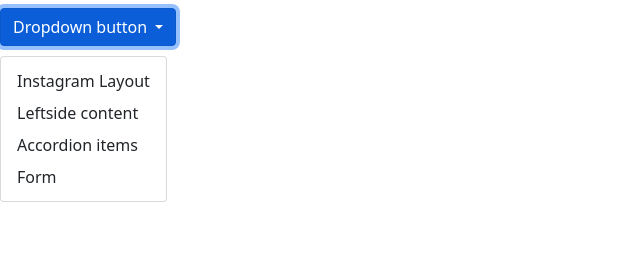
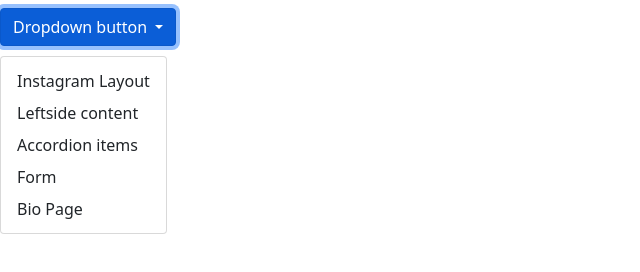
Before and after one commit to PreethiKalyani99/Frontend-development-course-, a plain HTML site: page dropDown.html in a window 1280 px wide. Both pictures are taken after a click on the button "Dropdown button". Shown: the full height of the page, 0-640 px from the left. Drawn offline with nearby package versions, Linux system fonts and the light colour scheme.

Commit message:
added bio page option

```diff
--- a/dropDown.html
+++ b/dropDown.html
@@ -14,6 +14,7 @@
           <li><a class="dropdown-item" href="leftsideContent.html">Leftside content</a></li>
           <li><a class="dropdown-item" href="accordion.html">Accordion items</a></li>
           <li><a class="dropdown-item" href="form.html">Form</a></li>
+          <li><a class="dropdown-item" href="bioPage.html">Bio Page</a></li>
         </ul>
     </div>
     <script src="https://cdn.jsdelivr.net/npm/bootstrap@5.1.3/dist/js/bootstrap.bundle.min.js"></script>
```
